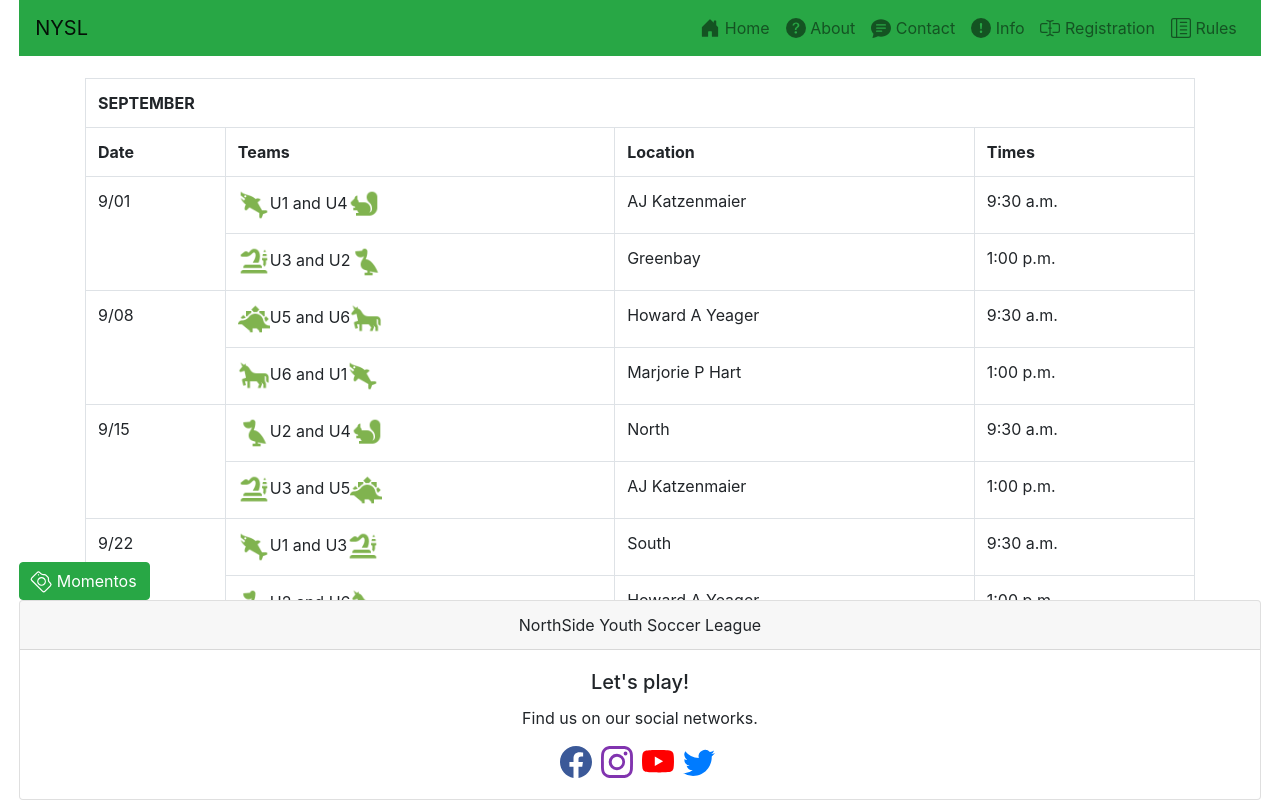
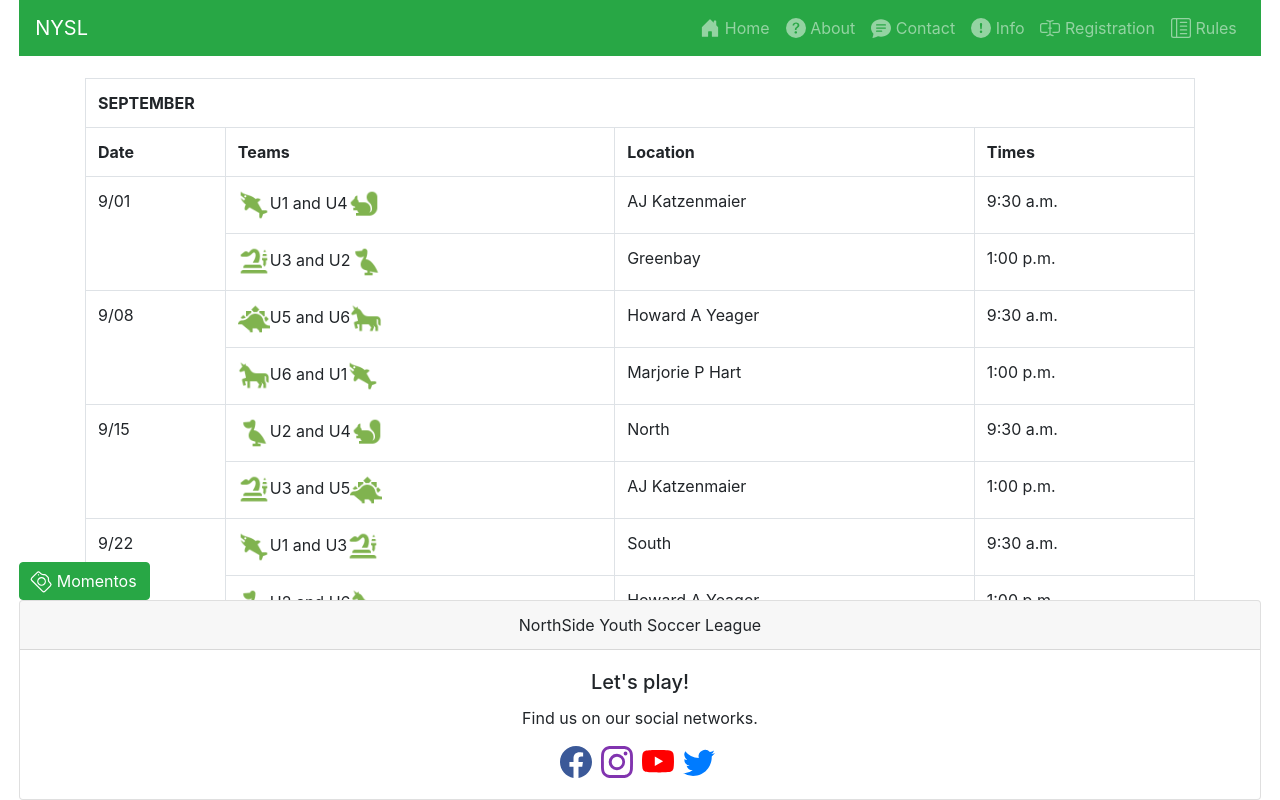
Before and after one commit to IgnGGA/e1m4t3, a Vue app: page /info in a window 1280 px wide. Shown: the top 800 px of the page. Built offline with nearby package versions, Linux system fonts and the light colour scheme.

Commit message:
se modifica color fuente navbar, se le da un espacio entre los botones de info; se subre a firebase

```diff
--- a/src/components/Navbar.vue
+++ b/src/components/Navbar.vue
@@ -1,6 +1,6 @@
 <template>
 <div>
-  <b-navbar toggleable="sm" type="light" variant="success">
+  <b-navbar toggleable="sm" type="dark" variant="success">
 
     <b-navbar-brand to="/">NYSL</b-navbar-brand>
   <b-navbar-toggle target="navbar-toggle-collapse">
--- a/src/views/Info.vue
+++ b/src/views/Info.vue
@@ -5,8 +5,8 @@
     <b-col class="ocultable">
       <div>
           <div id="porMes">
-          <b-button @click="showS = !showS" class="mb-2" variant="success">September</b-button>
-          <b-button @click="showO = !showO" class="mb-2" variant="info">October</b-button>
+          <b-button @click="showS = !showS" class="mb-2" variant="success">September</b-button>&nbsp;
+          <b-button @click="showO = !showO" class="mb-2" variant="info">October</b-button>&nbsp;
           </div>
           <Teams></Teams>
       </div>
```
